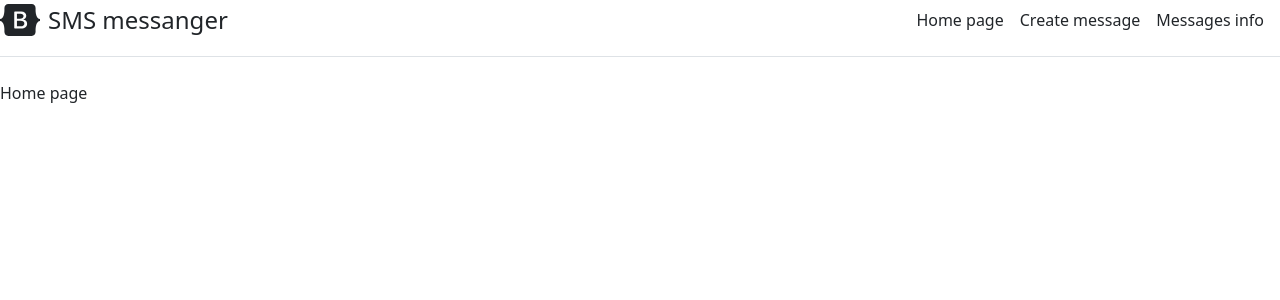
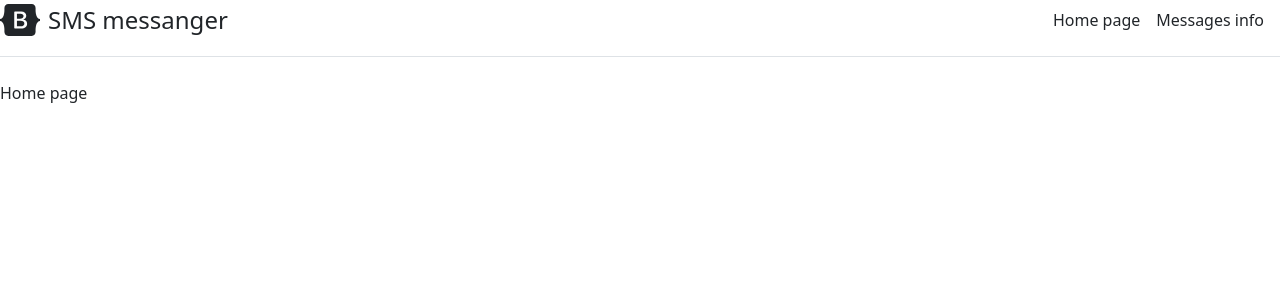
Before and after one commit to ErshovVladislav10M/SMS_messanger, a Flask app: page / in a window 1280 px wide. Shown: the top 300 px of the page. Run offline with Flask 2, Linux system fonts and the light colour scheme.

Commit message:
refactoring project

```diff
--- a/Main_project/app.py
+++ b/Main_project/app.py
@@ -1,32 +1,14 @@
-import datetime
 import json
 import uuid
 
-from flask import Flask, render_template
-from flask_sqlalchemy import SQLAlchemy
+from flask import render_template
 
-app = Flask(__name__)
-app.config["SQLALCHEMY_DATABASE_URI"] = "sqlite:///messages.db"
-app.config["SQLALCHEMY_TRACK_MODIFICATIONS"] = False
-db = SQLAlchemy(app)
+from Main_project.base import app, db
+from Main_project.db_model import Message
 
 
 class MyError(BaseException):
     pass
-
-
-class Message(db.Model):
-    id = db.Column(db.Integer, primary_key=True)
-    message_uuid = db.Column(db.String(50), unique=True)
-    text_message = db.Column(db.String(140), nullable=False)
-    number = db.Column(db.String(11), nullable=False)
-    provider = db.Column(db.String(140), default="StubProvider")
-    is_sent = db.Column(db.Integer, default=0)
-    is_delivered = db.Column(db.Integer, default=0)
-    date = db.Column(db.DateTime, default=datetime.datetime.now())
-
-    def __repr__(self):
-        return "<Message %r>" % self.id
 
 
 @app.route("/")
@@ -69,7 +51,3 @@ def message_status(message_uuid):
 def messages_info():
     messages = Message.query.order_by(Message.date.desc()).all()
     return render_template("messages-info.html", messages=messages)
-
-
-if __name__ == "__main__":
-    app.run(debug=True)
--- /dev/null
+++ b/Main_project/main.py
@@ -0,0 +1,6 @@
+import Main_project.app
+from Main_project.base import app
+
+
+if __name__ == "__main__":
+    app.run(debug=True)
--- a/Main_project/templates/base.html
+++ b/Main_project/templates/base.html
@@ -14,7 +14,6 @@
 
       <nav class="d-inline-flex mt-2 mt-md-0 ms-md-auto">
         <a class="me-3 py-2 text-dark text-decoration-none" href="/">Home page</a>
-        <a class="me-3 py-2 text-dark text-decoration-none" href="/create-message">Create message</a>
         <a class="me-3 py-2 text-dark text-decoration-none" href="/messages-info">Messages info</a>
       </nav>
     </div>
```
Also changed, not shown: Main_project/base.py (added, +7 -0 lines), Main_project/db_model.py (added, +17 -0 lines), Main_project/__init__.py (added), Main_project/messages.db.
